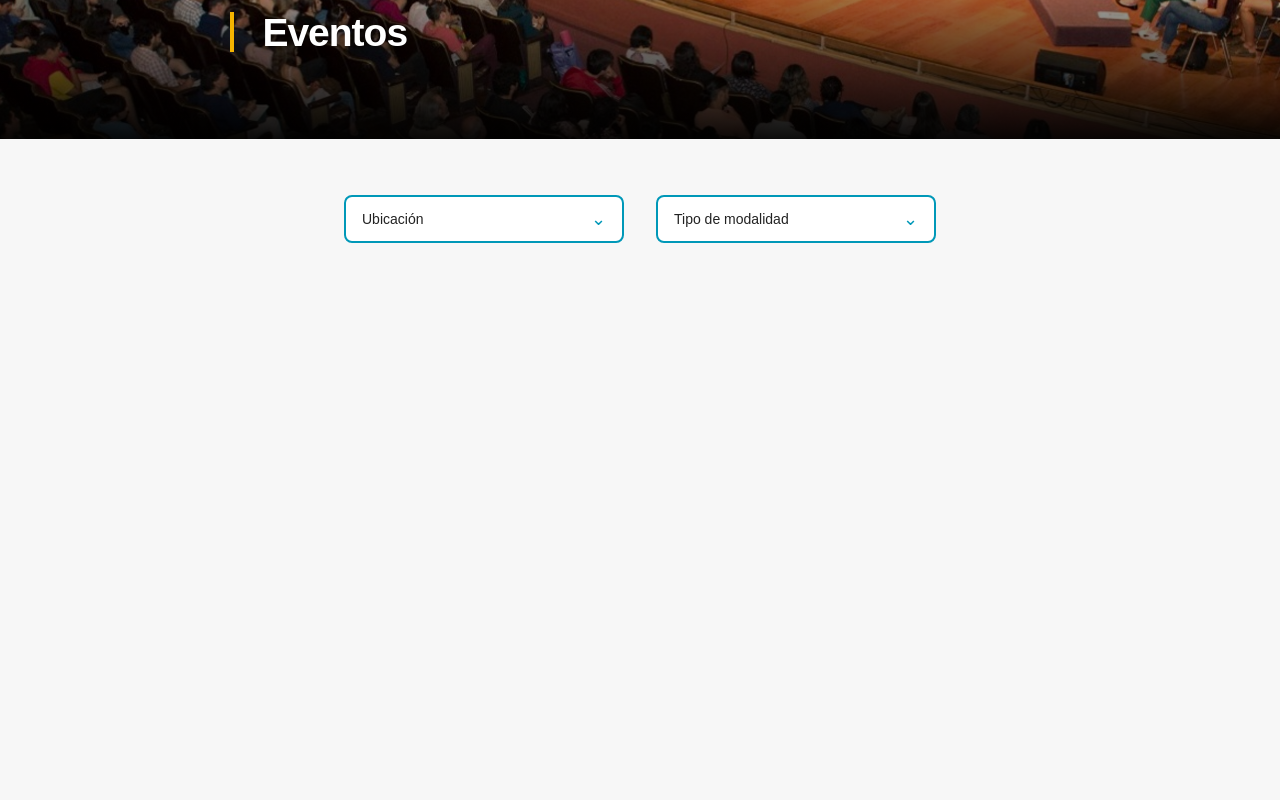
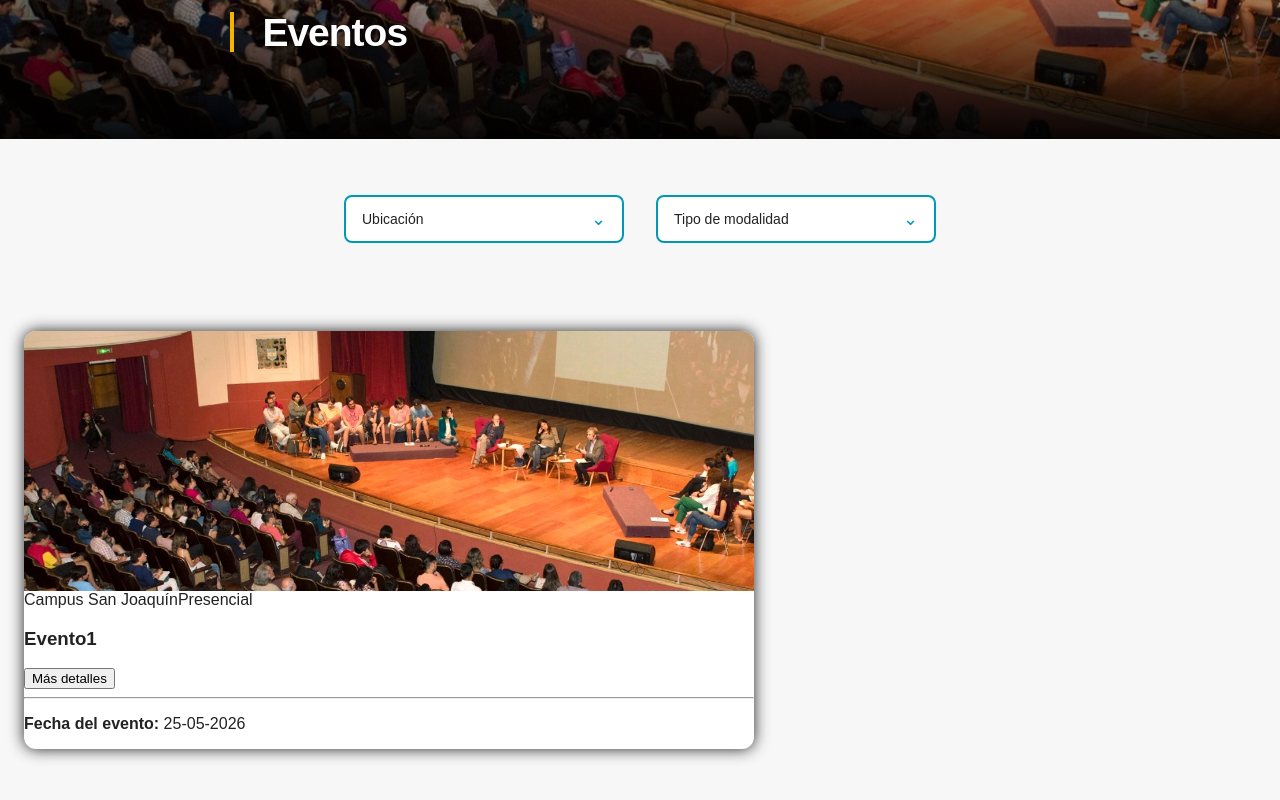
Before and after one commit to nicolasmnz/diu_eventos, a React (Vite) app in the folder frontend/: page / in a window 1280 px wide. Shown: the part 310-1110 px from the top of the page. Before the commit the page ends 849 px from the top, so only its background shows below. Built offline with nearby package versions, Linux system fonts and the light colour scheme.

Commit message:
Agregado componente de tarjetas de eventos

```diff
--- /dev/null
+++ b/frontend/src/components/EventCard.css
@@ -0,0 +1,17 @@
+.card {
+  position: relative;
+  min-width: 380px;
+  max-width: 730px;
+
+  border-radius: 12px;
+  overflow: hidden;
+  box-shadow: 0px 0px 15px;
+  background-color: white;
+}
+
+.card-img-top {
+  width: 100%;
+  height: 260px;
+  object-fit: cover;
+  display: block;
+}
--- /dev/null
+++ b/frontend/src/components/EventCard.jsx
@@ -0,0 +1,32 @@
+import "./EventCard.css";
+
+function EventCard({ img, title, date, ubication, modalidad }) {
+  function obtenerFecha() {
+    if (Array.isArray(date) && date.length === 2) {
+      const [desde, hasta] = date;
+      return `${desde} — ${hasta}`;
+    }
+    return `${date}`;
+  }
+  return (
+    <article className="card">
+      <img src={img} className="card-img-top" />
+      <div className="widget">
+        <span>{ubication}</span>
+        <span>{modalidad}</span>
+      </div>
+      <section className="card-body">
+        <h3 className="card-title">{title}</h3>
+        <button type="button">Más detalles</button>
+      </section>
+      <hr />
+      <footer className="card-footer">
+        <p>
+          <strong>Fecha del evento:</strong> {obtenerFecha()}
+        </p>
+      </footer>
+    </article>
+  );
+}
+
+export default EventCard;
--- a/frontend/src/views/Home.css
+++ b/frontend/src/views/Home.css
@@ -79,6 +79,7 @@
 .filtros-eventos {
   max-width: 1100px;
   margin: 0 auto;
+  padding: 56px 24px 32px;
 
   display: flex;
   justify-content: center;
--- a/frontend/src/views/Home.jsx
+++ b/frontend/src/views/Home.jsx
@@ -1,5 +1,6 @@
 import { useState } from "react";
 import DropdownCheckbox from "../components/DropdownCheckbox";
+import EventCard from "../components/EventCard";
 
 import "./Home.css";
 
@@ -26,7 +27,6 @@ function Home() {
           <h1>Eventos</h1>
         </div>
       </section>
-      <main className="eventos-main">
       <section className="filtros-eventos" aria-label="Filtros de eventos">
         <DropdownCheckbox
           titulo="Ubicación"
@@ -46,6 +46,16 @@ function Home() {
           setSeleccionados={setTiposSeleccionados}
         />
       </section>
+      <main className="eventos-main">
+        <section className="eventos-grid">
+          <EventCard
+            img={bannerEventos}
+            title="Evento1"
+            date={["25-05-2026"]}
+            ubication="Campus San Joaquín"
+            modalidad="Presencial"
+          />
+        </section>
       </main>
     </>
   );
```
Lines whose indentation alone changed are shown as unchanged.
